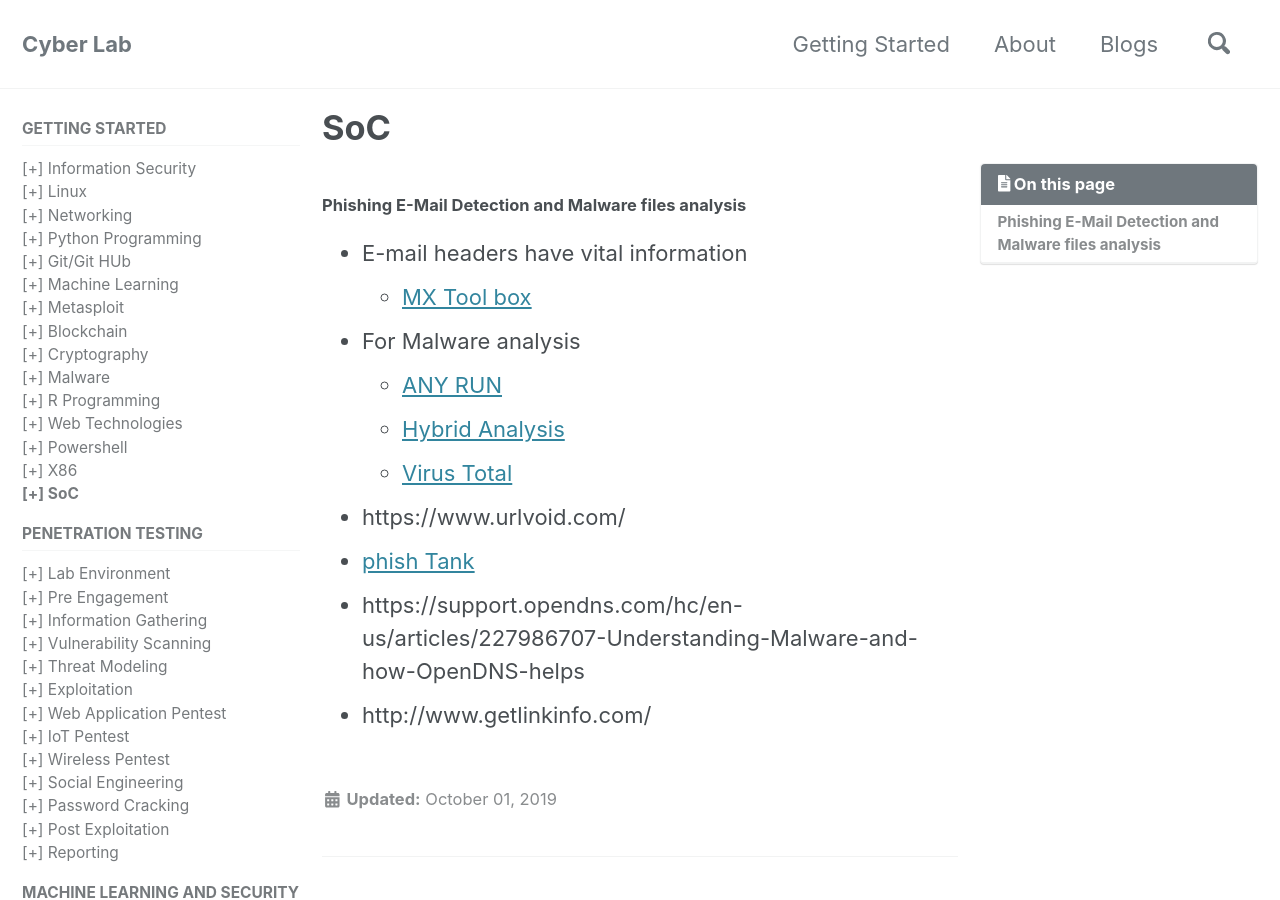
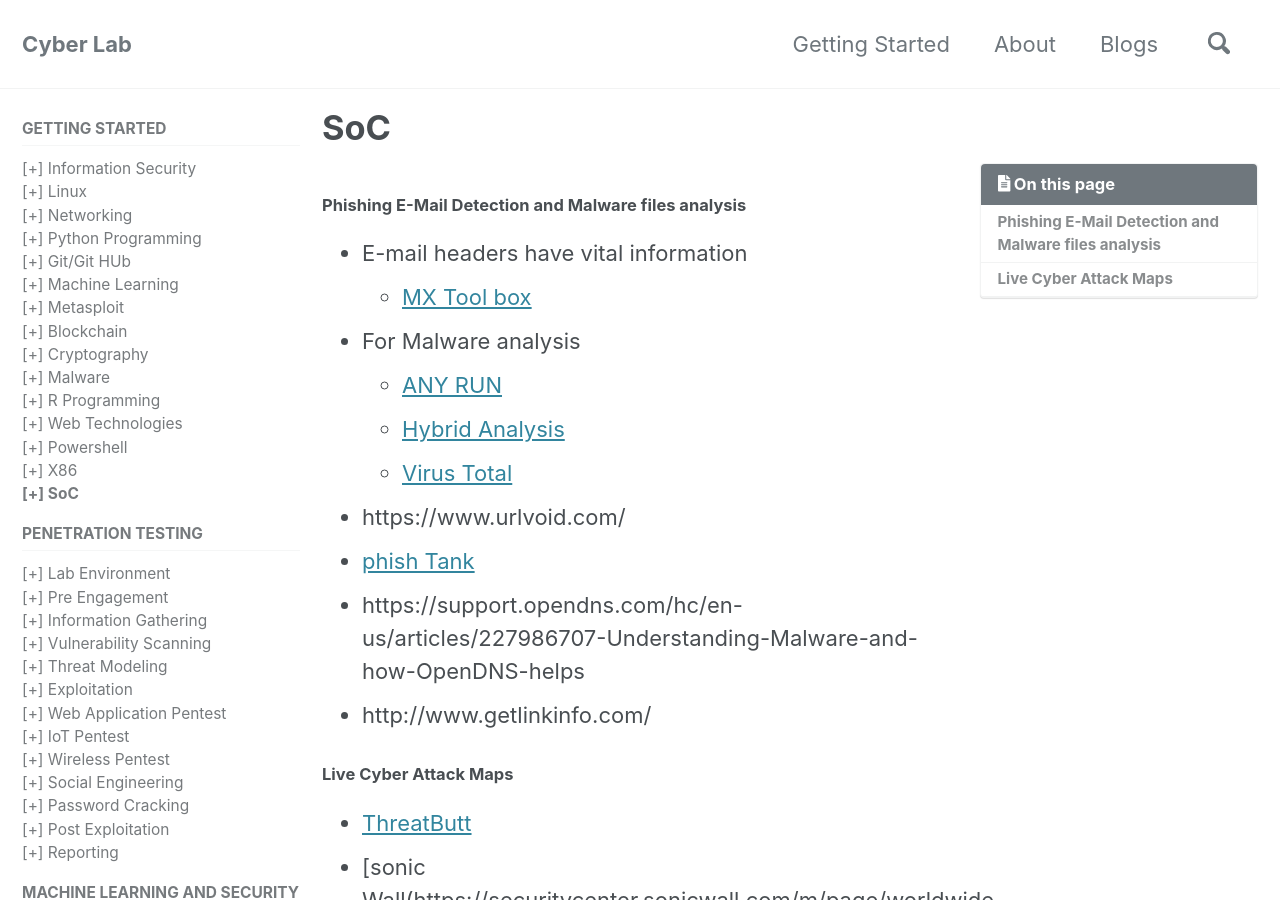
Before and after one commit to mohareti/cyberlab, a Jekyll site: the page built from _docs/15_SoC.md, in a window 1280 px wide and 900 px high. Built offline with Jekyll 4.4.1, drawn with Linux system fonts in a browser that asks for light colours; cached includes are drawn as plain includes; nearby versions of some CDN libraries; some of the changed text lies outside the part shown.

Commit message:
Update 15_SoC.md

```diff
--- a/_docs/15_SoC.md
+++ b/_docs/15_SoC.md
@@ -15,3 +15,12 @@ toc: true
 - [phish Tank](https://www.phishtank.com/)
 - https://support.opendns.com/hc/en-us/articles/227986707-Understanding-Malware-and-how-OpenDNS-helps
 - http://www.getlinkinfo.com/
+
+#### Live Cyber Attack Maps
+- [ThreatButt](https://threatbutt.com/map/)
+- [sonic Wall(https://securitycenter.sonicwall.com/m/page/worldwide-attacks)
+- [Bit Defender](https://threatmap.bitdefender.com/)
+- [FireEye](https://www.fireeye.com/cyber-map/threat-map.html)
+- [Fortinet](https://threatmap.fortiguard.com/)
+- [Deteque](https://www.deteque.com/live-threat-map/)
+- [Kaspersky Lab](https://cybermap.kaspersky.com/)
```
